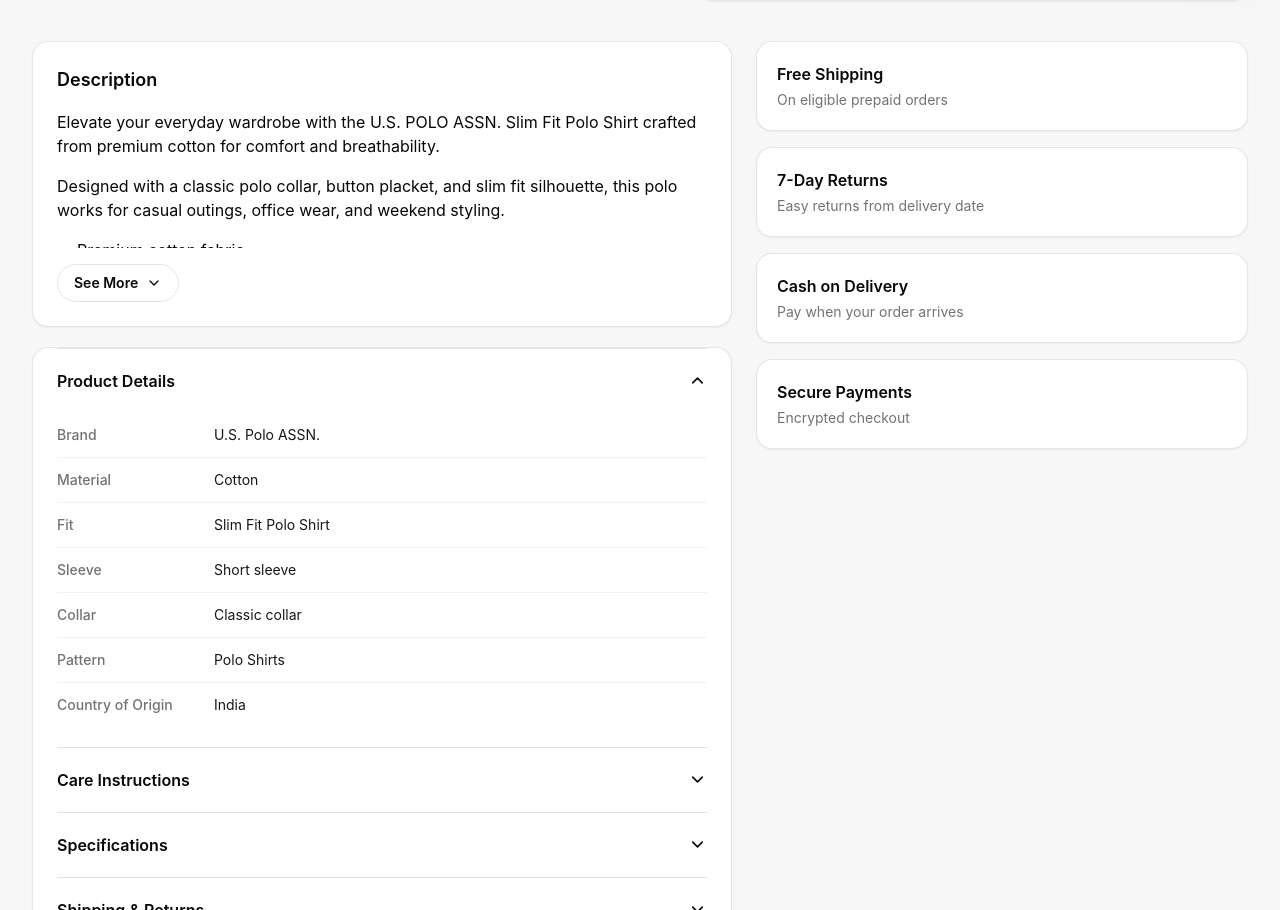
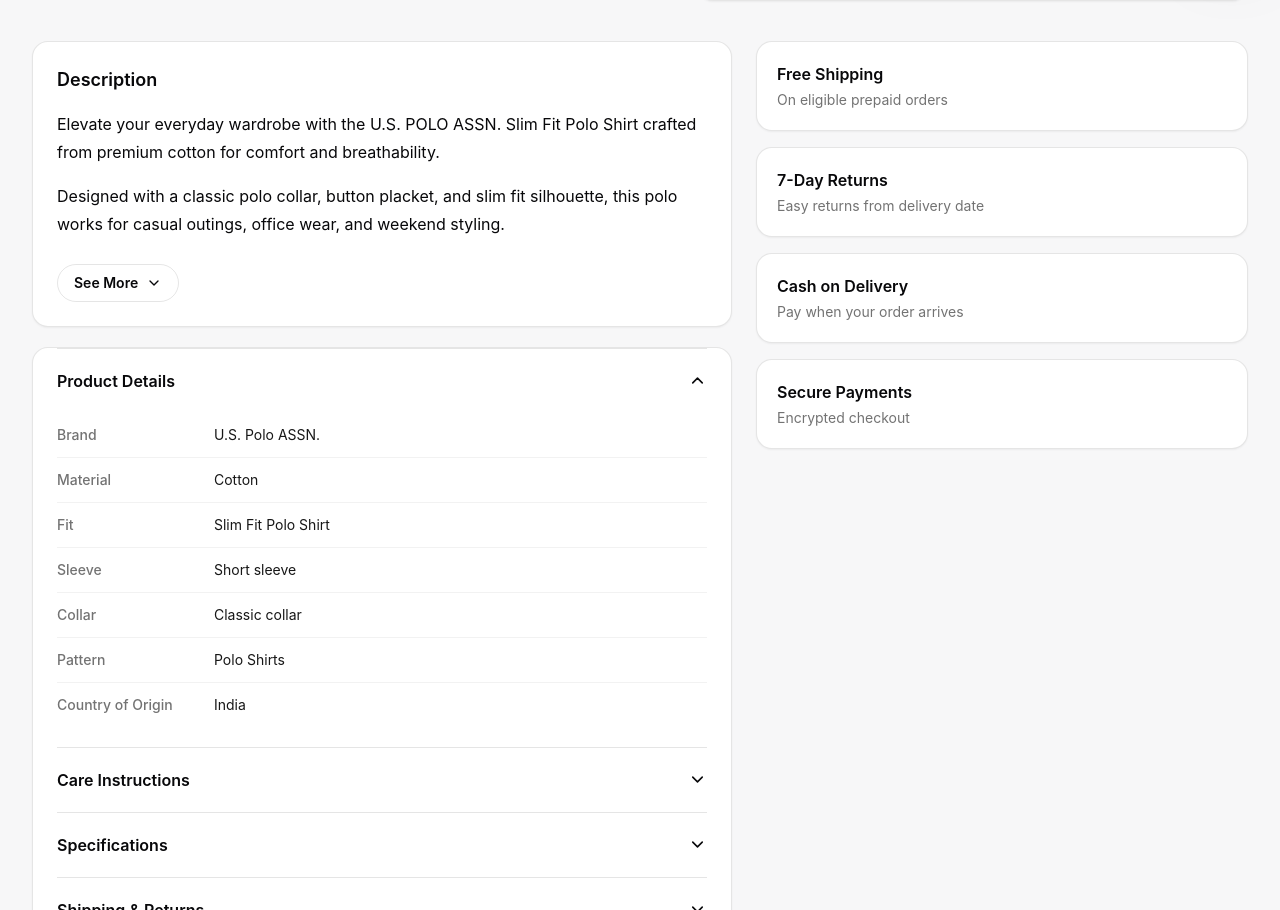
Before and after one commit to webappdevitsolutions/podscentr, a Next.js app: page /product/us-polo-assn-apparel-polo-shirt in a window 1280 px wide. Shown: the part 841-1751 px from the top of the page. Built offline with nearby package versions, Linux system fonts and the light colour scheme.

Commit message:
Fix product description line height

```diff
--- a/components/ProductDetails.tsx
+++ b/components/ProductDetails.tsx
@@ -96,7 +96,7 @@
         className="mt-4 overflow-hidden transition-[max-height] duration-500 ease-in-out"
         style={{ maxHeight: expanded || !hasLongDescription ? `${height}px` : "8.6rem" }}
       >
-        <div ref={contentRef} className="max-w-[680px] space-y-4 text-[15px] font-normal leading-[1.75] text-neutral-650 dark:text-neutral-300 sm:text-base">
+        <div ref={contentRef} className="max-w-[680px] space-y-4 text-[15px] font-normal leading-[1.75] text-neutral-650 dark:text-neutral-300 sm:text-[16px]">
           {paragraphs.length ? (
             paragraphs.map((paragraph, index) => {
               const isBullet = /^[-*]/.test(paragraph);
@@ -104,7 +104,7 @@
 
               if (isBullet) {
                 return (
-                  <ul key={paragraph} className="list-disc space-y-2 pl-5 text-[15px] font-normal leading-[1.75] sm:text-base">
+                  <ul key={paragraph} className="list-disc space-y-2 pl-5 text-[15px] font-normal leading-[1.75] sm:text-[16px]">
                     {paragraph
                       .split(/\n/)
                       .map((item) => item.replace(/^[-*]\s*/, "").trim())
@@ -117,10 +117,10 @@
               }
 
               if (isHeading) {
-                return <p key={paragraph} className="text-[15px] font-normal leading-[1.75] text-neutral-700 dark:text-neutral-300 sm:text-base">{paragraph}</p>;
+                return <p key={paragraph} className="text-[15px] font-normal leading-[1.75] text-neutral-700 dark:text-neutral-300 sm:text-[16px]">{paragraph}</p>;
               }
 
-              return <p key={`${paragraph}-${index}`} className="text-[15px] font-normal leading-[1.75] sm:text-base">{paragraph}</p>;
+              return <p key={`${paragraph}-${index}`} className="text-[15px] font-normal leading-[1.75] sm:text-[16px]">{paragraph}</p>;
             })
           ) : (
             <p>Product details will be updated soon.</p>
```
